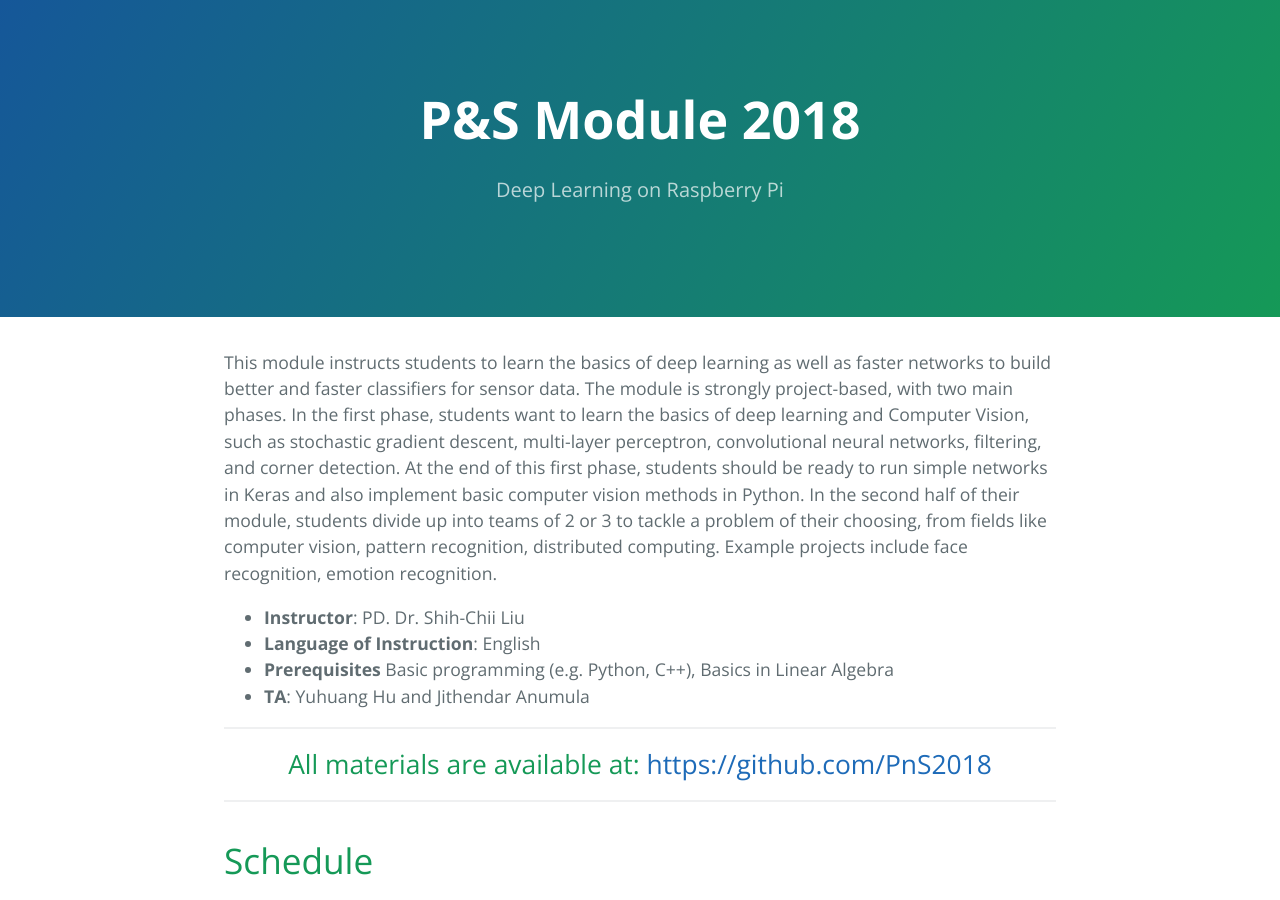
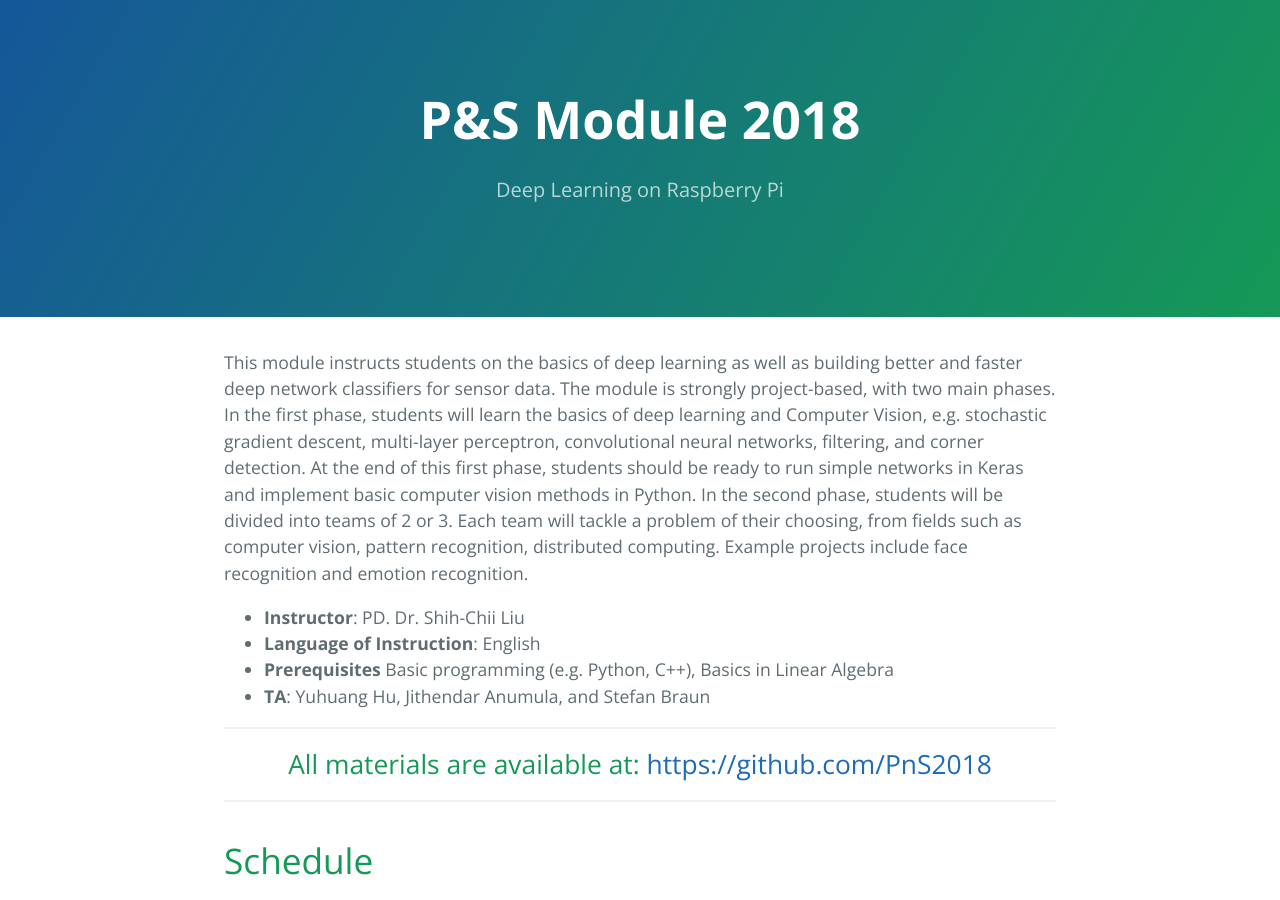
Before and after one commit to PnS2018/pns2018.github.com, a Jekyll site: the page built from index.md, in a window 1280 px wide and 900 px high. Built offline with Jekyll 4.4.1, drawn with Linux system fonts in a browser that asks for light colours; nearby versions of some CDN libraries; some of the changed lines change nothing that is shown; some of the changed text lies outside the part shown.

Commit message:
grammatical fixes

```diff
--- a/index.md
+++ b/index.md
@@ -2,12 +2,12 @@
 layout: default
 ---
 
-This module instructs students to learn the basics of deep learning as well as faster networks to build better and faster classifiers for sensor data. The module is strongly project-based, with two main phases. In the first phase, students want to learn the basics of deep learning and Computer Vision, such as stochastic gradient descent, multi-layer perceptron, convolutional neural networks, filtering, and corner detection. At the end of this first phase, students should be ready to run simple networks in Keras and also implement basic computer vision methods in Python. In the second half of their module, students divide up into teams of 2 or 3 to tackle a problem of their choosing, from fields like computer vision, pattern recognition, distributed computing. Example projects include face recognition, emotion recognition.
+This module instructs students on the basics of deep learning as well as building better and faster deep network classifiers for sensor data. The module is strongly project-based, with two main phases. In the first phase, students will learn the basics of deep learning and Computer Vision, e.g. stochastic gradient descent, multi-layer perceptron, convolutional neural networks, filtering, and corner detection. At the end of this first phase, students should be ready to run simple networks in Keras and implement basic computer vision methods in Python. In the second phase, students will be divided into teams of 2 or 3. Each team will tackle a problem of their choosing, from fields such as computer vision, pattern recognition, distributed computing. Example projects include face recognition and emotion recognition.
 
 + __Instructor__: PD. Dr. Shih-Chii Liu
 + __Language of Instruction__: English
 + __Prerequisites__ Basic programming (e.g. Python, C++), Basics in Linear Algebra
-+ __TA__: Yuhuang Hu and Jithendar Anumula
++ __TA__: Yuhuang Hu, Jithendar Anumula, and Stefan Braun
 
 ---
 <div>
@@ -48,20 +48,20 @@ Advanced techniques of Computer Vision such as filtering, corner detection, keyp
 
 # Projects
 
-+ __Baby Jarvis__: Apply face recognition using Keras, OpenCV, and Raspberry Pi. The device will shout the names when it sees you.
++ __Baby Jarvis__: Implement a face recognition system using Keras, OpenCV, and Raspberry Pi. The device will voice the name of the face it sees.
 
-+ __Baby Jarvis II__: Distinguish happy faces and sad faces using Keras, OpenCV and Raspberry Pi.
++ __Baby Jarvis II__: Distinguish between happy and sad faces using Keras, OpenCV and Raspberry Pi.
 
-+ __Distributed Training on a low-cost computer cluster__: Training Deep Learning Networks on a 3-node Raspberry Pi cluster with Tensorflow.
++ __Distributed Training on a low-cost computer cluster__: Training Deep Learning Networks on a 3-node Raspberry Pi cluster using Tensorflow.
 
-+ __Where’s Waldo?__: Find Waldo from the original picture given a query using OpenCV.
++ __Where’s Waldo?__: Find Waldo in the original picture given a query using OpenCV.
 
-+ __(Advanced) Raspberry that talks__: Analysis image via image captioning, then broadcast it to audio.
++ __(Advanced) Raspberry that talks__: Analysis an image via image captioning, then broadcast the information to a speaker.
 
 # Acknowledgment
 
-This module has taken many online resources on Deep Learning and Raspberry Pi.
-We would like to acknowledge following resources:
+This module uses many online resources on Deep Learning and Raspberry Pi.
+We would like to acknowledge the following resources:
 
 + [Deep Learning](http://www.deeplearningbook.org/)
 + [Unsupervised Feature Learning and Deep Learning Tutorial](http://ufldl.stanford.edu/tutorial/)
```
